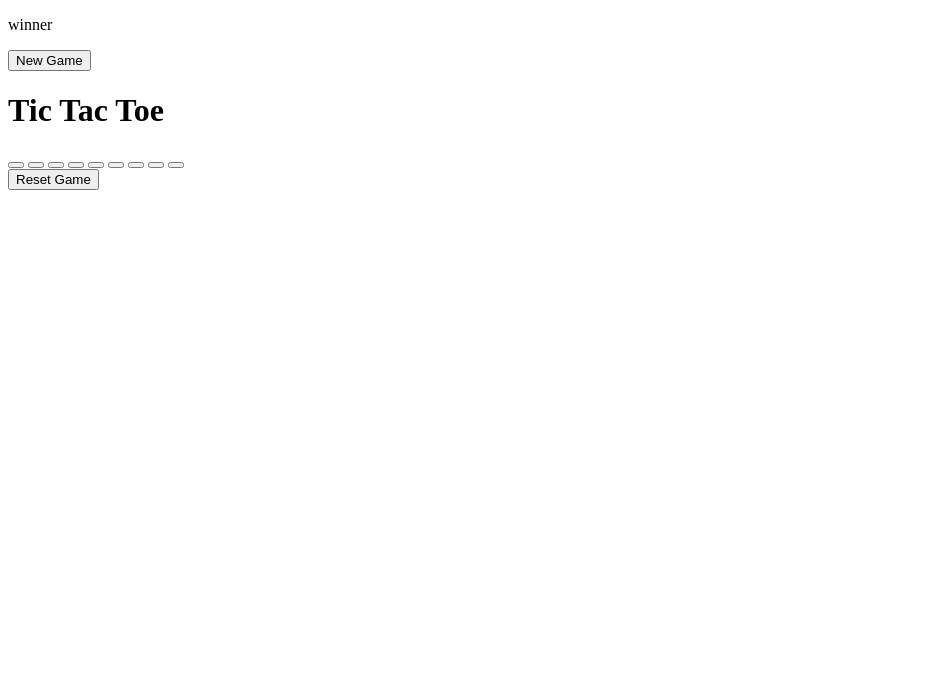
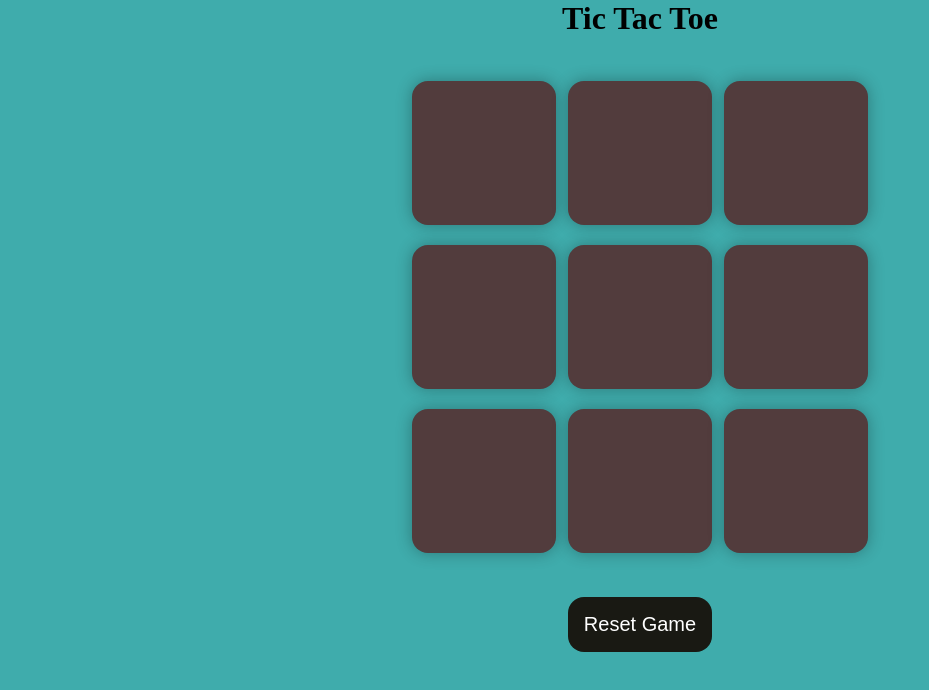
Before and after one commit to MaheshAsylum2000/Tic-Tac-Toe-, a plain HTML site: page index.html in a window 1280 px wide. Shown: the whole page, without its empty margins (0-929 px from the left). Drawn offline with Linux system fonts and the light colour scheme.

Commit message:
Update index.html

```diff
--- a/index.html
+++ b/index.html
@@ -4,7 +4,7 @@
     <meta charset="UTF-8">
     <meta name="viewport" content="width=device-width, initial-scale=1.0">
     <title>Tic Tac Toe</title>
-    <link rel="stylesheet" href="/Tic Tac Toe/style.css">
+    <link rel="stylesheet" href="style.css">
 </head>
 <body>
     <div class="msg-container hide" >
@@ -28,6 +28,6 @@
         </div>
         <button id="reset-btn">Reset Game</button>
     </main>
-    <script src="/Tic Tac Toe/app.js"></script>
+    <script src="app.js"></script>
 </body>
 </html>
```
